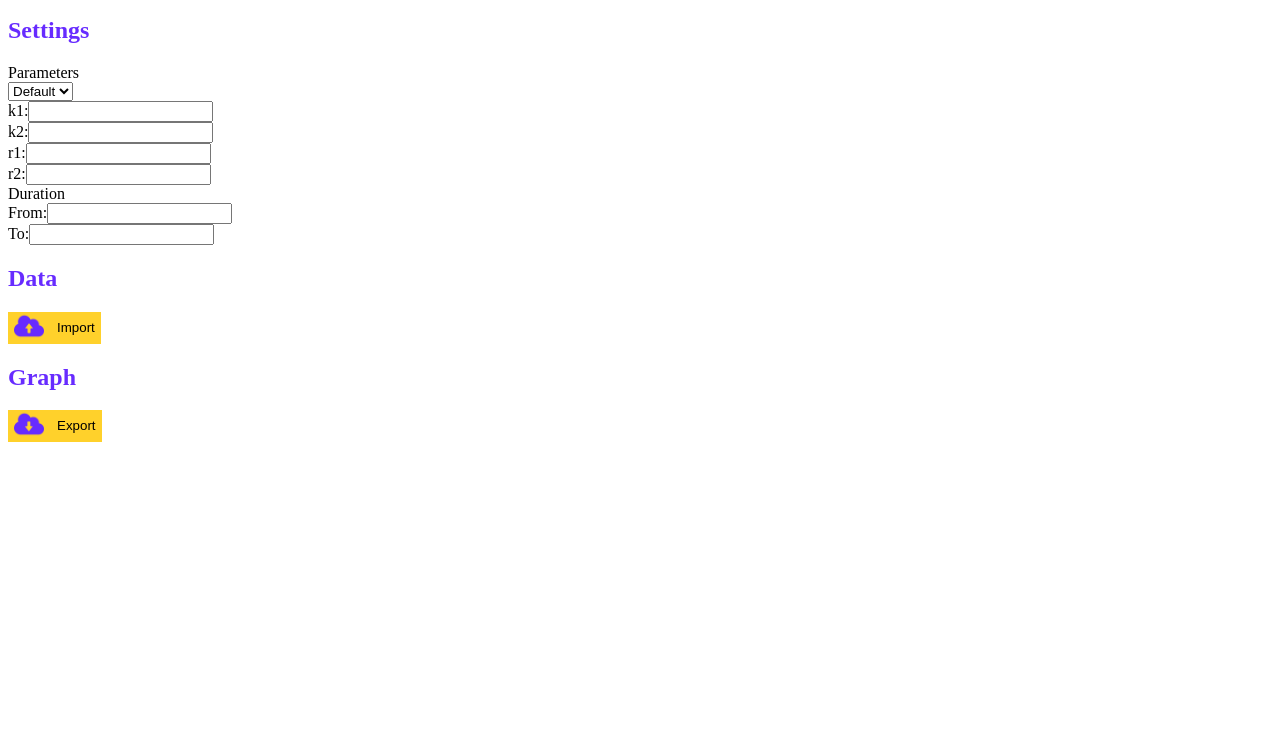
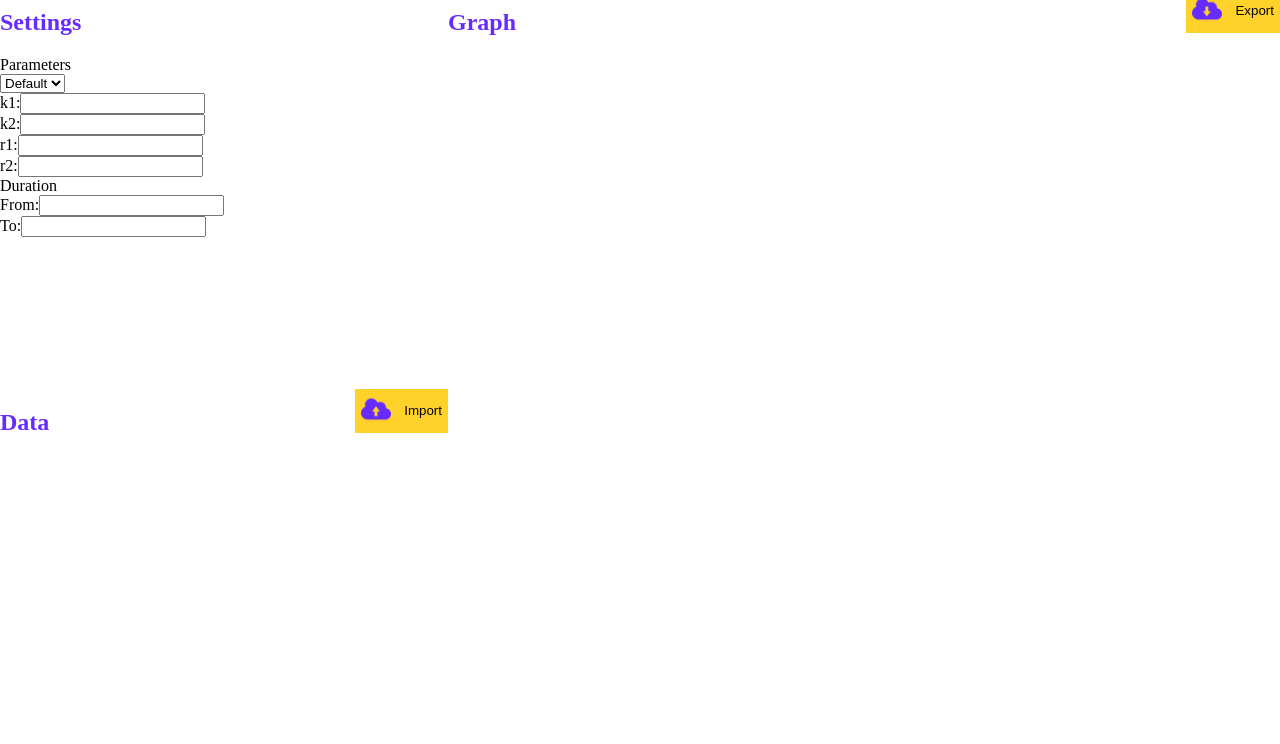
Before and after one commit to jjjkkkjjj/ff-perf, a plain HTML site: page index.html in a window 1280 px wide. Shown: the part 201-945 px from the top of the page. Before the commit the page ends 800 px from the top, so only its background shows below. Drawn offline with nearby package versions, Linux system fonts and the light colour scheme; a web font is replaced by a local one.

Commit message:
main layout

```diff
--- a/css/base.css
+++ b/css/base.css
@@ -10,14 +10,34 @@
     --title-image-width: 348px;
 }
 
-/*  block's title  */
+/* grid */
+div.grid {
+    width: 100vw;
+    height: 100vh;
+
+    display: grid;
+    grid-template-columns: [col1] 35% [col2] 65% [colend];
+    grid-template-rows: [row1] 50% [row2] 50% [rowend];
+}
+
+
+/* block's title */
 div.block > h2{
     color: var(--text-main-color);
     text-align: left;
     font-family: "Bangla MN";
 }
 
-/*  button  */
+/* block with button */
+div.blkwbtn {
+    display: flex;
+    justify-content: space-between;
+}
+div.blkwbtn> *:nth-child(-n+2){
+    height: 44px;
+}
+
+/* button */
 button.icontxt {
     background-color: var(--bg-main-color);
     border: #672BFF;
--- /dev/null
+++ b/css/data.css
@@ -0,0 +1,7 @@
+div#data{
+    grid-column-start: col1;
+    grid-column-end: col2;
+    grid-row-start: row2;
+    grid-row-end: rowend;
+    position: relative;
+}
--- /dev/null
+++ b/css/graph.css
@@ -0,0 +1,7 @@
+div#graph{
+    grid-column-start: col2;
+    grid-column-end: colend;
+    grid-row-start: row1;
+    grid-row-end: rowend;
+    position: relative;
+}
--- /dev/null
+++ b/css/settings.css
@@ -0,0 +1,7 @@
+div#settings{
+    grid-column-start: col1;
+    grid-column-end: col2;
+    grid-row-start: row1;
+    grid-row-end: row2;
+    position: relative;
+}
--- a/css/title.css
+++ b/css/title.css
@@ -1,6 +1,12 @@
+/* body */
+body{
+    margin: 0px;
+}
+
 /*  main title  */
 div.title{
     height: var(--title-height);
+    width: 100vw;
 
     display: flex;
     flex-wrap: nowrap;
--- a/index.html
+++ b/index.html
@@ -8,6 +8,9 @@
     <!-- CSS -->
     <link rel="stylesheet" type="text/css" media="screen" href="css/base.css" />
     <link rel="stylesheet" type="text/css" media="screen" href="css/title.css" />
+    <link rel="stylesheet" type="text/css" media="screen" href="css/settings.css" />
+    <link rel="stylesheet" type="text/css" media="screen" href="css/data.css" />
+    <link rel="stylesheet" type="text/css" media="screen" href="css/graph.css" />
     <link rel="stylesheet" type="text/css" media="screen" href="css/button.css" />
     <!-- load Bangla MN -->
     <link href="//db.onlinewebfonts.com/c/3d37467c4a9c7c1188bc3e0b7aadfa0d?family=Bangla+MN" rel="stylesheet" type="text/css"/>
@@ -26,6 +29,7 @@
         <img class="titleimg" id="run" src="images/run.jpg" alt="">
     </div>
 
+    <div class="grid">
         <!-- Settings -->
         <div class='block' id='settings'>
             <h2>Settings</h2>
@@ -57,15 +61,16 @@
         </div>
 
         <!-- Data -->
-    <div class='block' id='data'>
+        <div class='block blkwbtn' id='data'>
             <h2>Data</h2>
             <button class='icontxt' id='import' onclick="showSum()">Import</button>
         </div>
 
         <!-- Graph -->
-    <div class='block' id='graph'>
+        <div class='block blkwbtn' id='graph'>
             <h2>Graph</h2>
             <button class='icontxt' id='export' onclick="showSum()">Export</button>
+        </div>
     </div>
 
 </body>
```
Lines whose indentation alone changed are shown as unchanged.
